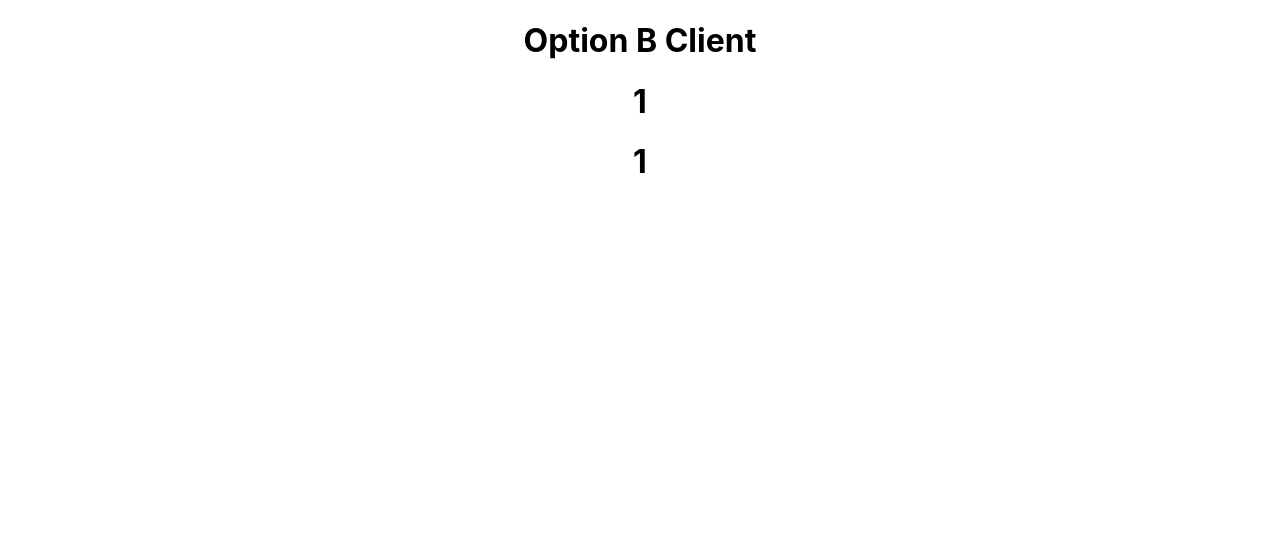
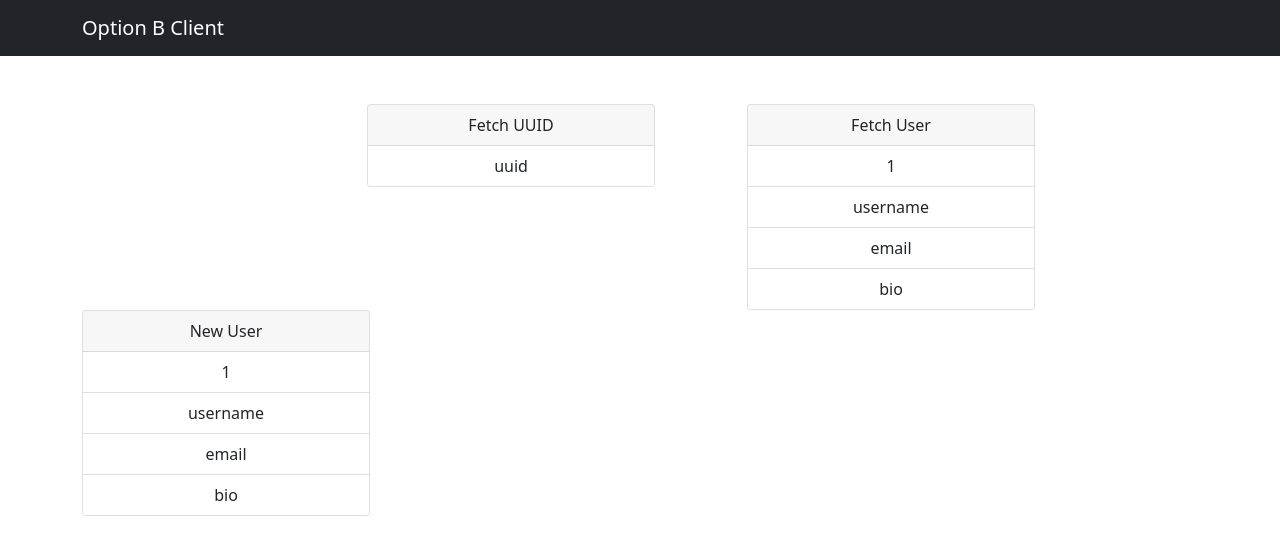
Before and after one commit to svanardenne/exercise_b_level_2, a React (Create React App) app: page / in a window 1280 px wide. Shown: the top 552 px of the page. Built offline with nearby package versions, Linux system fonts and the light colour scheme; no server answers.

Commit message:
Added react bootstrap and components to project

```diff
--- a/package.json
+++ b/package.json
@@ -6,7 +6,9 @@
     "@testing-library/jest-dom": "^5.16.4",
     "@testing-library/react": "^13.3.0",
     "@testing-library/user-event": "^13.5.0",
+    "bootstrap": "^5.1.3",
     "react": "^18.2.0",
+    "react-bootstrap": "^2.4.0",
     "react-dom": "^18.2.0",
     "react-scripts": "5.0.1",
     "web-vitals": "^2.1.4"
--- a/src/App.js
+++ b/src/App.js
@@ -1,8 +1,16 @@
 import "./App.css";
 import { useState, useEffect } from "react";
+import Card from "react-bootstrap/Card";
+import ListGroup from "react-bootstrap/ListGroup";
+import Container from "react-bootstrap/Container";
+import Navbar from "react-bootstrap/Navbar";
+import Row from "react-bootstrap/Row";
+import Col from "react-bootstrap/Col";
 
 function App() {
   // Set state
+  const [UUID, setUUID] = useState("uuid");
+
   const [userInfo, setUserInfo] = useState({
     id: 1,
     username: "username",
@@ -50,7 +58,13 @@ function App() {
     })
       .then((res) => res.json())
       .then((res) => {
-        setUserInfo({ ...userInfo, id: res.id });
+        setUserInfo({
+          ...userInfo,
+          id: res.id,
+          username: res.username,
+          email: res.email,
+          bio: res.bio,
+        });
       });
   };
 
@@ -63,6 +77,9 @@ function App() {
         setCreatedUserInfo({
           ...createdUserInfo,
           created_id: res.id,
+          created_username: res.username,
+          created_email: res.email,
+          created_bio: res.bio,
         });
       });
   };
@@ -72,14 +89,68 @@ function App() {
     createUser();
   }, []);
 
+  const header = () => {
+    return (
+      <Navbar bg="dark" variant="dark">
+        <Container>
+          <Navbar.Brand href="#home">Option B Client</Navbar.Brand>
+        </Container>
+      </Navbar>
+    );
+  };
+
+  const displayUUID = () => {
+    return (
+      <Card style={{ width: "18rem" }}>
+        <Card.Header>Fetch UUID</Card.Header>
+        <ListGroup variant="flush">
+          <ListGroup.Item>{UUID}</ListGroup.Item>
+        </ListGroup>
+      </Card>
+    );
+  };
+
+  const displayUser = () => {
+    return (
+      <Card style={{ width: "18rem" }}>
+        <Card.Header>Fetch User</Card.Header>
+        <ListGroup variant="flush">
+          <ListGroup.Item>{id}</ListGroup.Item>
+          <ListGroup.Item>{username}</ListGroup.Item>
+          <ListGroup.Item>{email}</ListGroup.Item>
+          <ListGroup.Item>{bio}</ListGroup.Item>
+        </ListGroup>
+      </Card>
+    );
+  };
+
+  const newUser = () => {
+    return (
+      <Card style={{ width: "18rem" }}>
+        <Card.Header>New User</Card.Header>
+        <ListGroup variant="flush">
+          <ListGroup.Item>{created_id}</ListGroup.Item>
+          <ListGroup.Item>{created_username}</ListGroup.Item>
+          <ListGroup.Item>{created_email}</ListGroup.Item>
+          <ListGroup.Item>{created_bio}</ListGroup.Item>
+        </ListGroup>
+      </Card>
+    );
+  };
+
   return (
     <div className="App">
-      <header>
-        <h1>Option B Client</h1>
-      </header>
+      <header>{header()}</header>
       <main>
-        <h1>{id}</h1>
-        <h1>{created_id}</h1>
+        <Container className="mt-5">
+          <Row>
+            <Col xs={{ span: 4, offset: 3 }} className="mb-5">
+              {displayUUID()}
+            </Col>
+            <Col>{displayUser()}</Col>
+            <Col>{newUser()}</Col>
+          </Row>
+        </Container>
       </main>
     </div>
   );
```
Also changed, not shown: src/index.js (+7 -6 lines), 1 other file (tests, documents, lock files or other folders).
